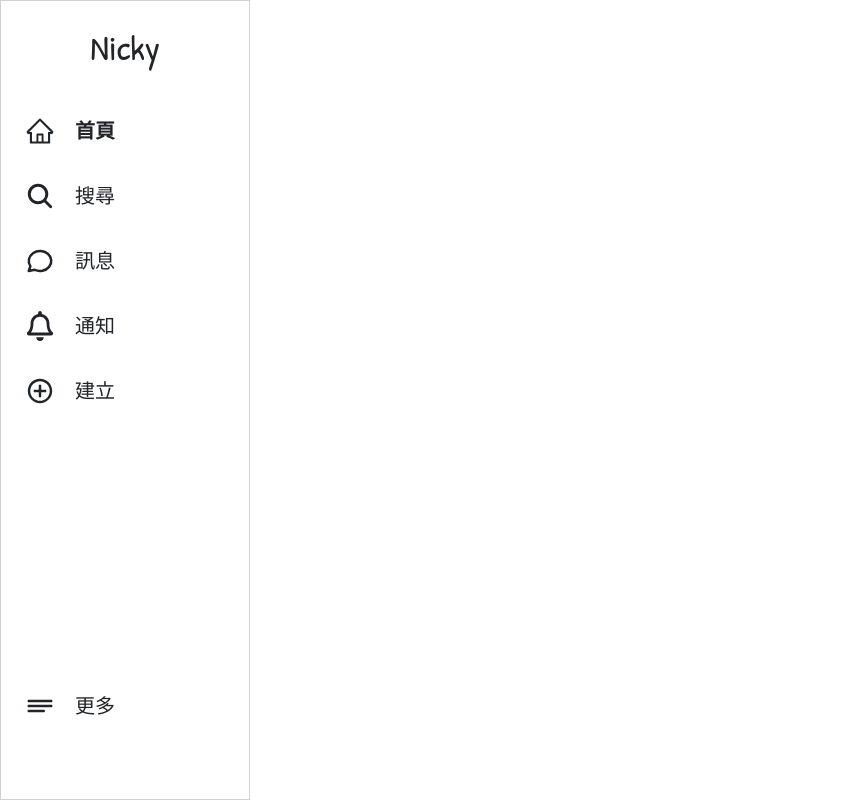
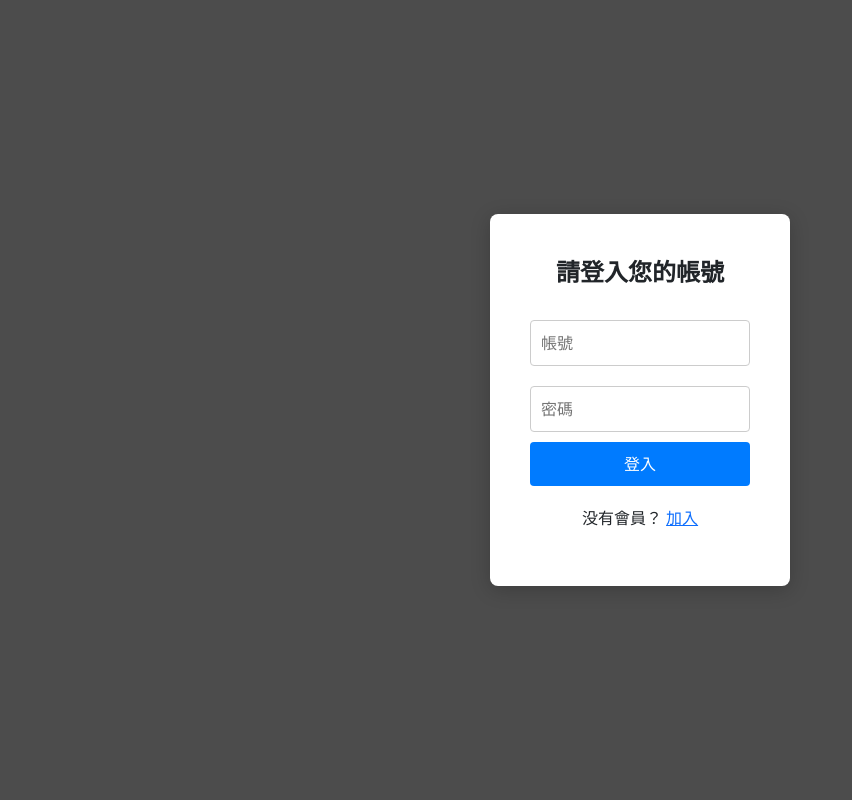
Before and after one commit to Shuanick/front-end-update, a React (Vite) app: page /login in a window 1280 px wide. Shown: the whole page, without its empty margins (0-852 px from the left). Built offline with nearby package versions, Linux system fonts and the light colour scheme.

Commit message:
update users

```diff
--- a/src/App.css
+++ b/src/App.css
@@ -422,8 +422,10 @@ html, body {
 .post-id{
   display: flex;
   align-items: center;
+  font-weight: bold;
+  font-size: 24px;
   width: 100%;
-  height: 70px;
+  height: 50px;
   border: 1px solid black;
 }
 .post-image-body{
@@ -468,3 +470,47 @@ html, body {
 .post-icons:active .post-icon {
   transform: scale(0.9);
 }
+.login-page{
+  display: flex;
+  flex-direction: column;
+  justify-content: center;
+  align-items: center;
+  height: 100vh;
+  background-color: rgba(0, 0, 0, 0.7);
+}
+.login-body{
+  background-color: white;
+  border-radius: 8px;
+  box-shadow: 0 4px 20px rgba(0, 0, 0, 0.2);
+  padding: 40px;
+  width: 300px;
+  text-align: center;
+}
+.login-head{
+  font-size: 24px;
+  margin-bottom: 20px;
+  font-weight: bold;
+}
+.login-body input {
+  width: 100%;
+  padding: 10px;
+  margin: 10px 0;
+  border: 1px solid #ccc;
+  border-radius: 4px;
+}
+.login-body button {
+  width: 100%;
+  padding: 10px;
+  background-color: #007bff; /* 按鈕顏色 */
+  color: white;
+  border: none;
+  border-radius: 4px;
+  cursor: pointer;
+}
+.login-body button:hover {
+  background-color: #0056b3; /* 按鈕懸停顏色 */
+}
+
+.login-body p {
+  margin-top: 20px;
+}
--- a/src/App.jsx
+++ b/src/App.jsx
@@ -1,5 +1,5 @@
 import React, { useRef, useState, useEffect } from "react";
-import { Routes, Route, useNavigate } from "react-router-dom";
+import { Routes, Route, useNavigate, Navigate } from "react-router-dom";
 import {
   IoSearch,
   IoSettingsOutline,
@@ -14,11 +14,15 @@ import { PiTagChevronBold } from "react-icons/pi";
 import { RiBearSmileLine } from "react-icons/ri";
 import { AiOutlineHome } from "react-icons/ai";
 import { CiImageOn } from "react-icons/ci";
+import { BsFillPersonFill } from "react-icons/bs";
 import "./App.css";
 import Home from "./home.jsx";
 import Message from "./message.jsx";
 import Bell from "./bell.jsx";
 import Postpage from "./postpage.jsx";
+import Register from "./register.jsx";
+import Login from "./login.jsx";
+import Profile from "./profile.jsx";
 
 function App() {
   const [selectedIcon, setSelectedIcon] = useState("home");
@@ -30,12 +34,30 @@ function App() {
   const [isImageUploaded, setIsImageUploaded] = useState(false);
   const [imagePreview, setImagePreview] = useState("");
   const [imageFile, setImageFile] = useState(null);
-
+  const [isLoggedIn, setIsLoggedIn] = useState(false);
+  const [userId, setUserId] = useState(null);
 
   const navigate = useNavigate();
   const modal1Ref = useRef();
   const searchModalRef = useRef();
   const uploadRef = useRef();
+
+  useEffect(() => {
+    const id = localStorage.getItem("userId");
+    console.log(id);
+    if (id) {
+      setUserId(id);
+    }
+    const token = localStorage.getItem("token");
+    // localStorage.removeItem("token");
+    // localStorage.removeItem("userId");
+    if (token) {
+      setIsLoggedIn(true);
+      navigate("/");
+    } else {
+      setIsLoggedIn(false);
+    }
+  }, []);
 
   const handleIconClick = (iconName, event) => {
     event.stopPropagation();
@@ -59,6 +81,8 @@ function App() {
         document.getElementById("exampleModal")
       );
       modal.show();
+    } else if (iconName === "profile") {
+      navigate(`/users/${userId}`);
     } else {
       setShowNicky(true);
     }
@@ -70,13 +94,18 @@ function App() {
   });
 
   const handleModalClose = (event) => {
-    if (event && modal1Ref.current && !modal1Ref.current.contains(event.target)) {
+    if (
+      event &&
+      modal1Ref.current &&
+      !modal1Ref.current.contains(event.target)
+    ) {
       if (isModalOpen) {
         setIsModalOpen(false);
       }
     }
     if (
-      event && searchModalRef.current &&
+      event &&
+      searchModalRef.current &&
       !searchModalRef.current.contains(event.target)
     ) {
       if (isSearchOpen) {
@@ -84,16 +113,20 @@ function App() {
         setShowNicky(true);
       }
     }
-    if (event && uploadRef.current && !uploadRef.current.contains(event.target)) {
+    if (
+      event &&
+      uploadRef.current &&
+      !uploadRef.current.contains(event.target)
+    ) {
       if (isImageUploaded) {
         cancelImage();
       }
     }
   };
 
-  const resetImage = ()=>{
+  const resetImage = () => {
     setImageFile("");
-  }
+  };
 
   const handleClear = () => {
     setSearchText("");
@@ -119,13 +152,13 @@ function App() {
   };
 
   const submit = () => {
-    if (isImageUploaded === true){
-      navigate('/post');
+    if (isImageUploaded === true) {
+      navigate("/post");
       setIsImageUploaded(false);
-    }else{
-      alert('內容不可為空白')
+    } else {
+      alert("內容不可為空白");
     }
-  }
+  };
 
   useEffect(() => {
     document.addEventListener("click", handleModalClose);
@@ -135,6 +168,14 @@ function App() {
   }, [isModalOpen, isSearchOpen, isImageUploaded]);
 
   return (
+    <>
+      {!isLoggedIn ? (
+        <Routes>
+          <Route path="/register" element={<Register />} />
+          <Route path="/login" element={<Login />} />
+          <Route path="/" element={<Navigate to="/login" />} />
+        </Routes>
+      ) : (
         <div className="container1">
           <div className="list">
             <div
@@ -148,7 +189,9 @@ function App() {
               >
                 Nicky
               </div>
-          <div className={`bear ${showNicky ? "icon-hidden" : "icon-visible"}`}>
+              <div
+                className={`bear ${showNicky ? "icon-hidden" : "icon-visible"}`}
+              >
                 <RiBearSmileLine />
               </div>
             </div>
@@ -209,6 +252,17 @@ function App() {
                 </div>
               </div>
               <div
+                className="icon"
+                onClick={(event) => handleIconClick("profile", event)}
+              >
+                <BsFillPersonFill
+                  style={{ fontSize: "30px", margin: "10px" }}
+                />
+                <div className="icon-text" style={iconStyle("profile")}>
+                  個人檔案
+                </div>
+              </div>
+              <div
                 className="iconLast"
                 onClick={(event) => {
                   handleIconClick("more", event);
@@ -222,23 +276,42 @@ function App() {
             </div>
           </div>
           <Routes>
-        <Route path="/" element={<Home/>} />
+            <Route path="/" element={<Home />} />
             <Route path="/message" element={<Message />} />
             <Route path="/notification" element={<Bell />} />
-        <Route path="/post" element={<Postpage imagePreview={imagePreview} handleModalClose={handleModalClose} isImageUploaded={isImageUploaded} imageFile={imageFile} resetImage={resetImage}/>} />
+            <Route
+              path="/post"
+              element={
+                <Postpage
+                  imagePreview={imagePreview}
+                  handleModalClose={handleModalClose}
+                  isImageUploaded={isImageUploaded}
+                  imageFile={imageFile}
+                  resetImage={resetImage}
+                  userId={userId}
+                />
+              }
+            />
+            <Route path={`/users/${userId}`} element={<Profile />} />
           </Routes>
           {isModalOpen && (
             <div className="modal1" ref={modal1Ref}>
               <div className="modal-content1">
-            <IoSettingsOutline style={{ fontSize: "30px", margin: "10px" }} />
+                <IoSettingsOutline
+                  style={{ fontSize: "30px", margin: "10px" }}
+                />
                 <div className="icon-text">設定</div>
               </div>
               <div className="modal-content1">
-            <AiOutlineAreaChart style={{ fontSize: "30px", margin: "10px" }} />
+                <AiOutlineAreaChart
+                  style={{ fontSize: "30px", margin: "10px" }}
+                />
                 <div className="icon-text">你的動態</div>
               </div>
               <div className="modal-content1" style={{ marginBottom: "5px" }}>
-            <PiTagChevronBold style={{ fontSize: "30px", margin: "10px" }} />
+                <PiTagChevronBold
+                  style={{ fontSize: "30px", margin: "10px" }}
+                />
                 <div className="icon-text">我的珍藏</div>
               </div>
               <div
@@ -348,7 +421,12 @@ function App() {
                   >
                     取消
                   </button>
-              <button type="button" className='btn btn-primary' onClick={submit} data-bs-dismiss = {isImageUploaded?"modal":undefined}>
+                  <button
+                    type="button"
+                    className="btn btn-primary"
+                    onClick={submit}
+                    data-bs-dismiss={isImageUploaded ? "modal" : undefined}
+                  >
                     確認
                   </button>
                 </div>
@@ -356,6 +434,8 @@ function App() {
             </div>
           </div>
         </div>
+      )}
+    </>
   );
 }
 
--- /dev/null
+++ b/src/login.jsx
@@ -0,0 +1,59 @@
+import React, { useState } from "react";
+import axios from "axios";
+import { Link } from "react-router-dom";
+
+function Login() {
+  const [username, setUsername] = useState("");
+  const [password, setPassword] = useState("");
+
+  const handleSubmit = async (e) => {
+    e.preventDefault();
+    try {
+      const response = await axios.post("https://nickproduct-d61b16cc0f17.herokuapp.com/users/login", {
+        username,
+        password,
+      });
+      localStorage.setItem("token", response.data.token); // 存储token
+      localStorage.setItem("userId", username);
+      window.location.reload();
+    } catch (error) {
+      console.error(
+        "Login error:",
+        error.response ? error.response.data : error.message
+      ); // 打印详细错误
+      alert(
+        "用戶名或密碼錯誤"
+      );
+    }
+  };
+
+  return (
+    <div className="login-page">
+      <form className="login-body" onSubmit={handleSubmit}>
+        <div className="login-head">請登入您的帳號</div>
+        <div>
+        <input
+          type="text"
+          placeholder="帳號"
+          value={username}
+          onChange={(e) => setUsername(e.target.value)}
+          required
+        />
+        <input
+          type="password"
+          placeholder="密碼"
+          value={password}
+          onChange={(e) => setPassword(e.target.value)}
+          required
+        />
+        </div>
+        <button type="submit">登入</button>
+        <p>
+        没有會員？ <Link to="/register">加入</Link>
+      </p>
+      </form>
+    </div>
+  );
+}
+
+export default Login;
--- a/src/post.jsx
+++ b/src/post.jsx
@@ -8,7 +8,7 @@ function Post({ post }) {
   }
   return (
     <div className="post" key={post._id}>
-      <div className="post-id">{post._id}</div>
+      <div className="post-id">{post.user}</div>
       <div className="post-image-body">
         <img src={post.image} className="post-image" />
       </div>
--- a/src/postpage.jsx
+++ b/src/postpage.jsx
@@ -2,7 +2,7 @@ import { React, useState } from "react";
 import axios from "axios";
 import { useNavigate } from "react-router-dom";
 
-function Postpage({ imagePreview, handleModalClose, imageFile, resetImage,addNewPost }) {
+function Postpage({ imagePreview, handleModalClose, imageFile, resetImage, userId }) {
   const [content, setContent] = useState("");
   const [loading, setLoading] = useState(false);
   const navigate = useNavigate();
@@ -44,6 +44,7 @@ function Postpage({ imagePreview, handleModalClose, imageFile, resetImage,addNew
       if (imagePath) {
         postFormData.append("image", imagePath); // Append the image URL
       }
+      postFormData.append("user", userId);
 
       const response = await axios.post(
         "https://nickproduct-d61b16cc0f17.herokuapp.com/posts",//
--- /dev/null
+++ b/src/profile.jsx
@@ -0,0 +1,32 @@
+import React, { useEffect, useState } from 'react';
+import { useParams } from 'react-router-dom';
+import axios from 'axios';
+
+function Profile(){
+  const { userId } = useParams(); // 確保從路由中獲取 userId
+  const [user, setUser] = useState(null);
+  const [posts, setPosts] = useState([]);
+
+  useEffect(() => {
+    const fetchUserProfile = async () => {
+      try {
+        const response = await axios.get(`https://nickproduct-d61b16cc0f17.herokuapp.com/users/${userId}`);
+        console.log(response.data);
+        setUser(response.data.user);
+        // setPosts(response.data.posts);
+      } catch (error) {
+        console.error("Error fetching user profile:", error);
+      }
+    };
+
+    fetchUserProfile();
+  }, [userId]);
+
+  return (
+    <div>
+
+    </div>
+  );
+};
+
+export default Profile;
--- /dev/null
+++ b/src/register.jsx
@@ -0,0 +1,41 @@
+import React, { useState } from "react";
+import axios from "axios";
+// import { useNavigate } from "react-router-dom";
+
+function Register() {
+  const [username, setUsername] = useState("");
+  const [password, setPassword] = useState("");
+  // const navigate = useNavigate();
+  const handleSubmit = async (e) => {
+    e.preventDefault();
+    try {
+      await axios.post("https://nickproduct-d61b16cc0f17.herokuapp.com/users/register", { username, password });
+      alert("注册成功");
+      // navigate('/');
+    } catch (error) {
+      alert("注册失败:" + error.message);
+    }
+  };
+
+  return (
+    <form onSubmit={handleSubmit}>
+      <input
+        type="text"
+        placeholder="用户名"
+        value={username}
+        onChange={(e) => setUsername(e.target.value)}
+        required
+      />
+      <input
+        type="password"
+        placeholder="密码"
+        value={password}
+        onChange={(e) => setPassword(e.target.value)}
+        required
+      />
+      <button type="submit">注册</button>
+    </form>
+  );
+}
+
+export default Register;
```
Lines whose indentation alone changed are shown as unchanged.
